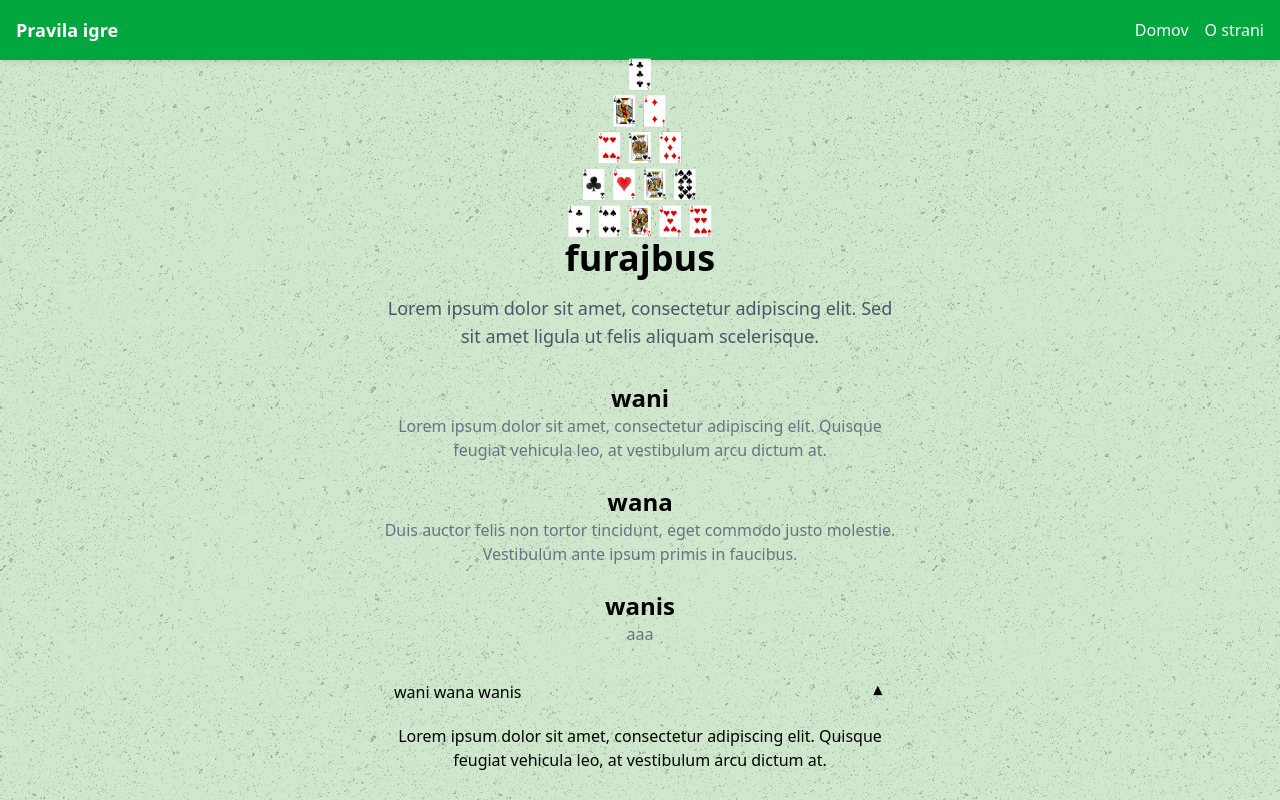
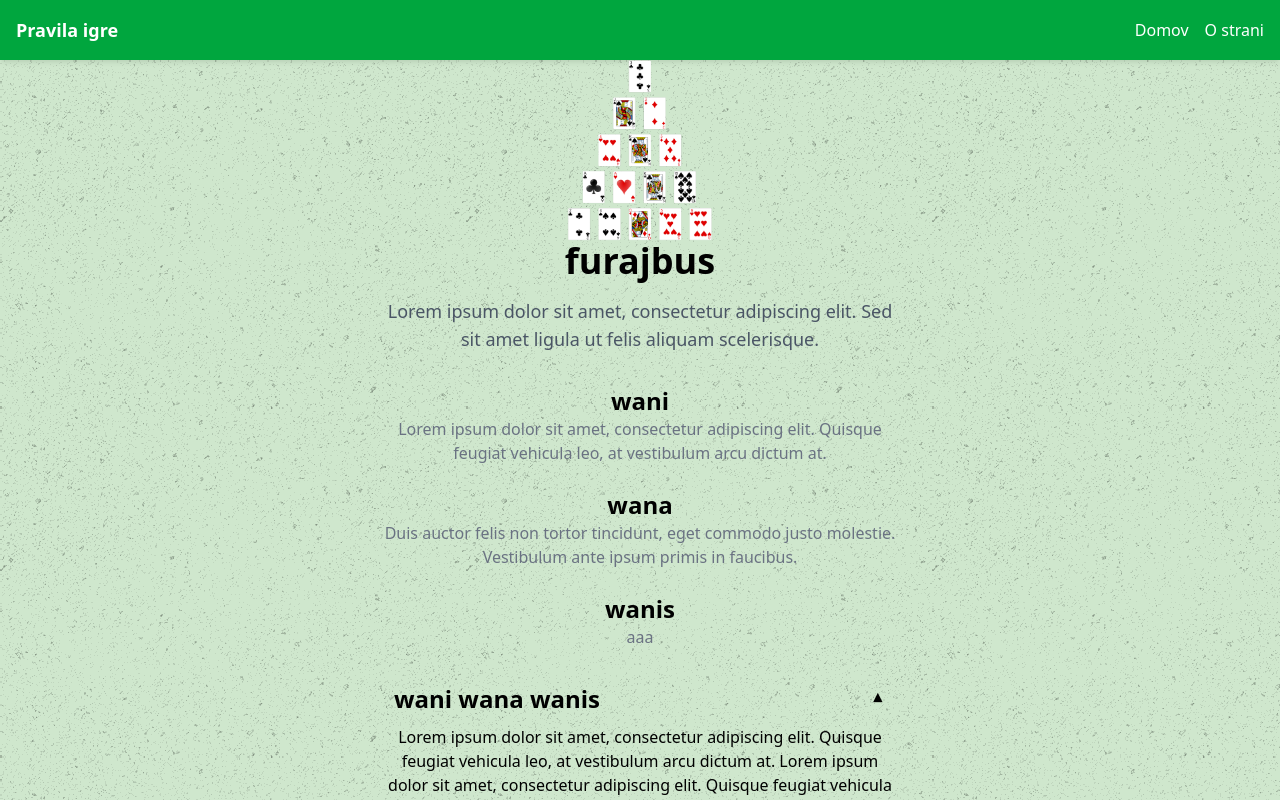
Before and after one commit to Urichh/furajbus, an Angular app: page / in a window 1280 px wide. Shown: the top 800 px of the page. Built offline with nearby package versions, Linux system fonts and the light colour scheme.

Commit message:
added expandable section animation

```diff
--- a/src/app/collapsible-section/collapsible-section.component.css
+++ b/src/app/collapsible-section/collapsible-section.component.css
@@ -20,5 +20,12 @@ span {
 }
 
 .content {
-    padding: 10px
+    padding: 0px;
+    max-height: 0;
+    overflow: hidden;
+    transition: max-height 0.5s ease-out;
 }
+
+.expanded {
+    max-height: 1000px;
+}
--- a/src/app/collapsible-section/collapsible-section.component.html
+++ b/src/app/collapsible-section/collapsible-section.component.html
@@ -1,9 +1,9 @@
 <div class="collapsible-container">
     <div class="title-bar" (click)="toggleExpand()">
-        <h3>{{ title }}</h3>
+        <h3 class="text-2xl font-semibold">{{ title }}</h3>
         <span [class.rotate]="isExpanded">▼</span>
     </div>
-    <div *ngIf="isExpanded" class="content">
+    <div [class.expanded]="isExpanded" class="content">
         <ng-content></ng-content>
     </div>
 </div>
--- a/src/app/home/home.component.html
+++ b/src/app/home/home.component.html
@@ -1,5 +1,6 @@
 <div id="bg" class="flex flex-col items-center justify-center min-h-screen text-center px-6">
-    <img src="../../karte_default.png" id="banner" alt="logo?" class="w-1/3 md:w-1/5 lg:w-1/6 xl:w-1/8 h-auto mx-auto" style="margin-top: -5em" />
+    <!-- ce exandable sectione zaprem patl gre content out of bounds (cez topbar) - fix pls -->
+    <img src="../../karte_default.png" id="banner" alt="logo?" class="w-1/3 md:w-1/5 lg:w-1/6 xl:w-1/8 h-auto mx-auto" />
 
     <h1 class="text-4xl font-bold mb-4">furajbus</h1>
     <p class="text-lg text-gray-600 max-w-lg">
@@ -29,7 +30,11 @@
         </section>
 
         <app-collapsible-section [title]="'wani wana wanis'">
-            <p>Lorem ipsum dolor sit amet, consectetur adipiscing elit. Quisque feugiat vehicula leo, at vestibulum arcu dictum at.</p>
+            <p>Lorem ipsum dolor sit amet, consectetur adipiscing elit. Quisque feugiat vehicula leo, at vestibulum arcu dictum at. Lorem ipsum dolor sit amet, consectetur adipiscing elit. Quisque feugiat vehicula leo, at vestibulum arcu dictum at. Lorem ipsum dolor sit amet, consectetur adipiscing elit. Quisque feugiat vehicula leo, at vestibulum arcu dictum at.</p>
+        </app-collapsible-section>
+
+        <app-collapsible-section [title]="'wani wana wanis'">
+            <p>Lorem ipsum dolor sit amet, consectetur adipiscing elit. Quisque feugiat vehicula leo, at vestibulum arcu dictum at. Lorem ipsum dolor sit amet, consectetur adipiscing elit. Quisque feugiat vehicula leo, at vestibulum arcu dictum at. Lorem ipsum dolor sit amet, consectetur adipiscing elit. Quisque feugiat vehicula leo, at vestibulum arcu dictum at.</p>
         </app-collapsible-section>
 
     </div>
```
